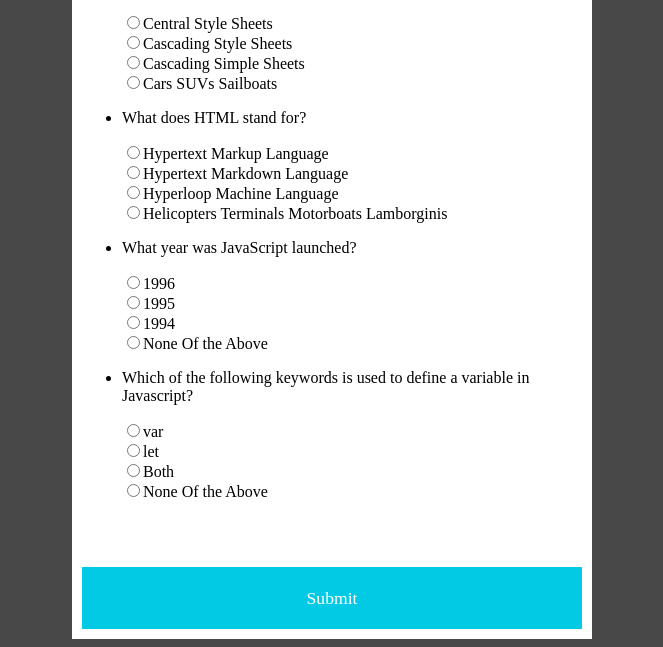
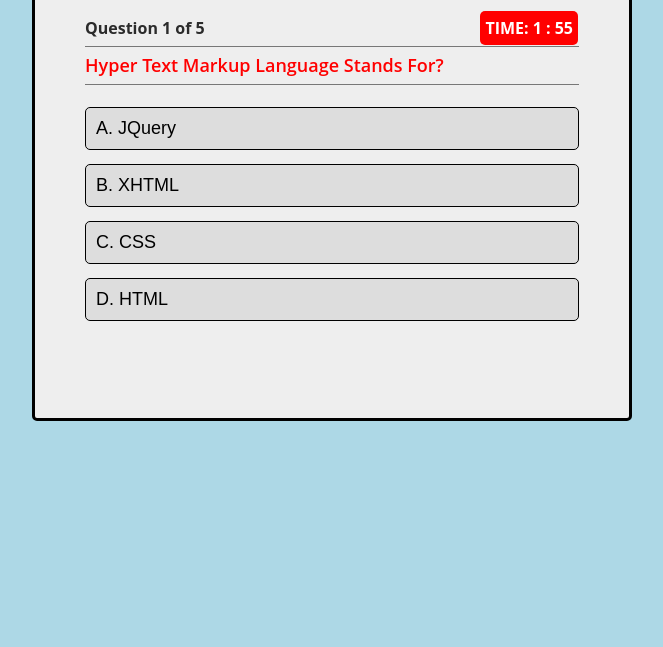
Before and after one commit to ram25493/project-2, a plain HTML site: page index.html in a window 1280 px wide. Shown: the part 249-896 px from the top of the page, without its empty margins (308-971 px from the left). After the commit the page ends 800 px from the top, so only its background shows below. Drawn offline with Linux system fonts and the light colour scheme.

Commit message:
changes done

```diff
--- a/index.html
+++ b/index.html
@@ -1,74 +1,35 @@
+<!DOCTYPE html>
+<html lang="en">
 
-<!DOCTYPE html>
-<html>
 <head>
-     <meta name="viewport" content="width=device-width, initial-scale=1">
-<title>Quiz</title>
-<link href="style.css" rel="stylesheet">
-<script src="script.js"></script>
+    <meta charset="UTF-8">
+    <meta name="viewport" content="width=device-width, initial-scale=1.0">
+    <title>Document</title>
+    <link rel="stylesheet" href="style.css">
+</head>
 
-</head>
 <body>
- <div class="content">
-<h1>Simple Javascript Quiz</h1>
+    <div class="container">
+        <div class="quiz-box">
+            <div id="quiz">
+                <h1>JavaScript Quiz App</h1>
+                <div class="quiz-header">
+                    <p id="progress">Question x of y</p>
+                    <p id="count-down"></p>
+                </div>
+                <p id="question"></p>
 
-<div>
-<form id="quiz" name="quiz">
-<ul>
-    <li>
-    <p>Which language runs in a web browser? </p>
-    <input type="radio" id="mc" name="question1" value="Java">Java<br>
-    <input type="radio" id="mc" name="question1" value="C">C<br>
-    <input type="radio" id="mc" name="question1" value="Python">Python<br>
-    <input type="radio" id="mc" name="question1" value="Javascript">JavaScript<br>
-    </li>
+                <div class="buttons">
+                    <button class="btn" id="btn0">A. <span id="choice0"></span></button>
+                    <button class="btn" id="btn1">B. <span id="choice1"></span></button>
+                    <button class="btn" id="btn2">C. <span id="choice2"></span></button>
+                    <button class="btn" id="btn3">D. <span id="choice3"></span></button>
+                </div>
+            </div>
+        </div>
+    </div>
 
-    <li>
-    <p>What does CSS stand for?</p>
-    <input type="radio" id="mc" name="question2" value="Central Style Sheets">Central Style Sheets<br>
-    <input type="radio" id="mc" name="question2" value="Cascading Style Sheets">Cascading Style Sheets<br>
-    <input type="radio" id="mc" name="question2" value="Cascading Simple Sheets">Cascading Simple Sheets<br>
-    <input type="radio" id="mc" name="question2" value="Cars SUVs Sailboats">Cars SUVs Sailboats<br>
-    </li>
+    <script src="script.js"></script>
+</body>
 
-
-    <li>
-    <p>What does HTML stand for?</p>
-    <input type="radio" id="mc" name="question3" value="Hypertext Markup Language">Hypertext Markup Language<br>
-    <input type="radio" id="mc" name="question3" value="Hypertext Markdown Language">Hypertext Markdown Language<br>
-    <input type="radio" id="mc" name="question3" value="Hyperloop Machine Language">Hyperloop Machine Language<br>
-    <input type="radio" id="mc" name="question3" value="Helicopters Terminals Motorboats Lamborginis">Helicopters Terminals Motorboats Lamborginis<br>
-    </li>
-
-
-    <li>
-    <p>What year was JavaScript launched?</p>
-    <input type="radio" id="mc" name="question4" value="1996">1996<br>
-    <input type="radio" id="mc" name="question4" value="1995">1995<br>
-    <input type="radio" id="mc" name="question4" value="1994">1994<br>
-    <input type="radio" id="mc" name="question4" value="none">None Of the Above<br>
-    </li>
-
-    <li>
-    <p>Which of the following keywords is used to define a variable in Javascript?</p>
-    <input type="radio" id="mc" name="question5" value="var">var<br>
-     <input type="radio" id="mc" name="question5" value="let">let<br>
-    <input type="radio" id="mc" name="question5" value="both">Both<br>
-     <input type="radio" id="mc" name="question5" value="none">None Of the Above<br>
-  </li>
-
-</br>
-</ul>
-</form>
-
-</div>
-<div id="after_submit">
-<p id="message"></p>
-<p id="number_correct"></p>
-</div>
-
-<button id="button" value="Submit" onclick="check()">Submit</button>
-
-</div>
-</body>
 </html>
--- a/script.js
+++ b/script.js
@@ -1,37 +1,131 @@
-function check(){
+function Quiz(questions) {
+    this.score = 0;
+    this.questions = questions;
+    this.questionIndex = 0;
+}
 
-    document.getElementById("button").style.display = "";
-    document.getElementById("button").style.display = "none";
+Quiz.prototype.getQuestionIndex = function() {
+    return this.questions[this.questionIndex];
+}
 
-    var question1 = document.quiz.question1.value;
-    var question2 = document.quiz.question2.value;
-    var question3 = document.quiz.question3.value;
-    var question4 = document.quiz.question4.value;
-    var question5 = document.quiz.question5.value;
-
-    var correct = 0;
-
-    if (question1 == "Javascript"){
-        correct++;
-    }
-    if (question2 == "Cascading Style Sheets") {
-         correct++;
-    }
-     if (question3 == "Hypertext Markup Language") {
-         correct++
-     }
-     if (question4 == "1995") {
-        correct++
-    }
-    if (question5 == "both") {
-        correct++
-    }
-        quiz.innerHTML = `<button onclick="myFunction()">Restart</button>`;
-     document.getElementById("after_submit").style.visibility="visible";
-       document.getElementById("number_correct").innerHTML = "you got " + correct + " correct.";
-
+Quiz.prototype.guess = function(answer) {
+    if(this.getQuestionIndex().isCorrectAnswer(answer)) {
+        this.score++;
     }
 
-    function myFunction() {
-        location.reload();
+    this.questionIndex++;
+}
+
+Quiz.prototype.isEnded = function() {
+    return this.questionIndex === this.questions.length;
+}
+
+
+function Question(text, choices, answer) {
+    this.text = text;
+    this.choices = choices;
+    this.answer = answer;
+}
+
+Question.prototype.isCorrectAnswer = function(choice) {
+    return this.answer === choice;
+}
+
+
+function displayQuestion() {
+    if(quiz.isEnded()) {
+        showScores();
     }
+    else {
+        let questionElement = document.getElementById("question");
+        questionElement.innerHTML = quiz.getQuestionIndex().text;
+
+        let choices = quiz.getQuestionIndex().choices;
+        for(let i = 0; i < choices.length; i++) {
+            let choiceElement = document.getElementById("choice" + i);
+            choiceElement.innerHTML = choices[i];
+            guess("btn" + i, choices[i]);
+        }
+
+        showProgress();
+    }
+};
+
+function guess(id, guess) {
+    let button = document.getElementById(id);
+    button.onclick = function() {
+        quiz.guess(guess);
+        displayQuestion();
+    }
+};
+
+
+function showProgress() {
+    let currentQuestionNumber = quiz.questionIndex + 1;
+    let ProgressElement = document.getElementById("progress");
+    ProgressElement.innerHTML =
+    `Question ${currentQuestionNumber} of ${quiz.questions.length}`;
+};
+
+function showScores() {
+    let quizEndHTML =
+    `
+    <h1>Quiz Completed</h1>
+    <h2 id='score'> Your scored: ${quiz.score} of ${quiz.questions.length}</h2>
+    <div class="quiz-repeat">
+        <a href="index.html">Take Quiz Again</a>
+    </div>
+    `;
+    let quizElement = document.getElementById("quiz");
+    quizElement.innerHTML = quizEndHTML;
+};
+
+let questions = [
+    new Question(
+        "Hyper Text Markup Language Stands For?",
+        ["JQuery", "XHTML","CSS", "HTML"], "HTML"
+    ),
+    new Question(
+        "Cascading Style sheet stands for?",
+        ["HTML", "JQuery", "CSS", "XML"], "CSS"
+    ),
+    new Question(
+        "Which is a JavaScript Framework?",
+        ["React", "Laravel","Django", "Sass"], "React"
+        ),
+    new Question(
+        "Which is a backend language?",
+        ["PHP", "HTML", "React", "All"], "PHP"
+        ),
+    new Question(
+        "Which is best for Artificial intelligence?",
+        ["React", "Laravel","Python", "Sass"], "Python"
+        )
+];
+
+
+let quiz = new Quiz(questions);
+
+displayQuestion();
+
+let time = 2;
+let quizTimeInMinutes = time * 60 * 60;
+let quizTime = quizTimeInMinutes / 60;
+
+let counting = document.getElementById("count-down");
+
+function startCountdown(){
+    let quizTimer = setInterval(function(){
+    if(quizTime <= 0) {
+        clearInterval(quizTimer);
+        showScores();
+    } else {
+        quizTime--;
+        let sec = Math.floor(quizTime % 60);
+        let min = Math.floor(quizTime / 60) % 60;
+        counting.innerHTML = `TIME: ${min} : ${sec}`;
+    }
+},1000);
+}
+
+startCountdown();
--- a/style.css
+++ b/style.css
@@ -1,30 +1,136 @@
-body {
-    background: #484848;
+*{
+  margin: 0;
+  padding: 0;
+  box-sizing: border-box;
 }
 
-  .content {
-    max-width: 500px;
-    margin: auto;
-    background: white;
-    padding: 10px;
-  }
-  h1{
-    color: darkslateblue;
-    margin-inline-start: 100px;
+html {
+  font-size: 10px;
 }
 
-  button{
-    background-color: #03cae4;
+body {
+  font-family: 'Open Sans', sans-serif;
+  background-color: lightblue;
+}
+
+p {
+  font-size: 1.6rem;
+  line-height: 1.5;
+}
+
+.container {
+  max-width: 900px;
+  margin: 0 auto;
+  padding: 0 20px;
+  display: flex;
+  justify-content: center;
+  align-items: center;
+  height: 100vh;
+}
+
+.quiz-box {
+  width: 600px;
+  margin: 0 auto;
+  background-color: #eee;
+  padding: 10px 50px 50px 50px;
+  border: 3px solid black;
+  border-radius: 5px;
+
+}
+
+.quiz-box h1 {
+  background-color: black;
+  font-size: 4rem;
+  text-align: center;
   color: #fff;
-    border: none;
-    display: block;
+  padding: 10px 0;
   width: 100%;
+  margin-bottom: 2rem;
+margin-top: 2rem;
+  border-radius: 3px;
+}
+
+.quiz-header {
+  display: flex;
+  justify-content: space-between;
+  align-items: center;
+}
+
+.quiz-header #progress {
+  color: #2b2b2b;
+  font-size: 1.6rem;
+  font-weight: 700;
+}
+
+.quiz-header #count-down {
+  font-size: 1.6rem;
+  font-weight: 700;
+  background-color: red;
+  padding: 5px;
+  margin: 1px;
+  color: #fff;
+  border-radius: 5px;
+}
+
+.quiz-box #question {
+  font-size: 1.8rem;
+  font-weight: 600;
+  color: red;
+  border: 1px solid #777;
+  border-width: 1px 0;
+  padding: 5px 0;
+}
+
+.buttons {
+  margin: 1.5rem 0 4rem 0;
+}
+
+.btn {
+  text-align: left;
+  background-color: #ddd;
+  width: 100%;
+  font-size: 1.8rem;
+  color: var(--black);
+  border: 1px solid ;
+  border-radius: 5px;
+  margin: 7px 0;
+  padding: 1rem;
+  outline: none;
+}
+
+.btn:hover {
   cursor: pointer;
-    font-size: 1.1rem;
-    font-family: inherit;
-    padding: 1.3rem;
+  background-color: black;
+  color: #fff;
 }
-#after_submit{
+
+.btn:active {
+  background-color: red;
+}
+
+#score {
+  color: blue;
   text-align: center;
-    font-size: xxx-large;
+  font-size: 2rem;
+  margin-bottom: 4rem;
 }
+
+.quiz-repeat {
+  text-align: center;
+  margin: 0 auto;
+}
+
+.quiz-repeat a {
+  font-size: 1.6rem;
+  font-weight: 600;
+  color: #fff;
+  text-decoration: none;
+  background-color: red;
+  padding: 1rem;
+  border-radius: 5px;
+  transition: all .3s;
+}
+
+.quiz-repeat a:hover {
+  background-color: black;
+}
```
Lines whose indentation alone changed are shown as unchanged.
